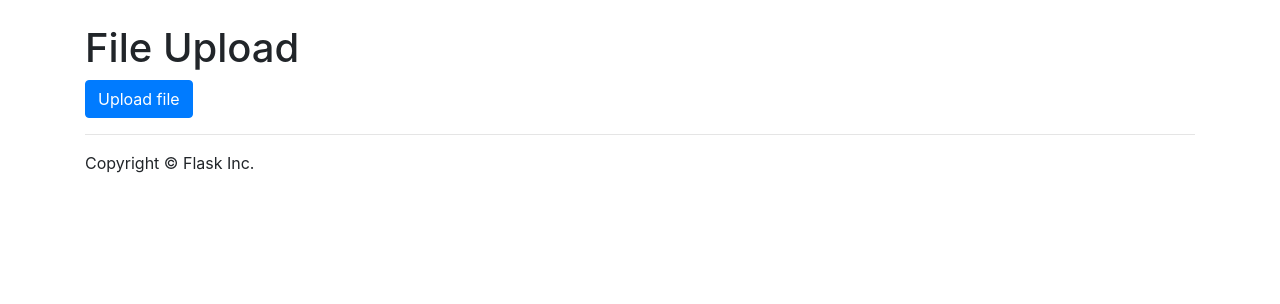
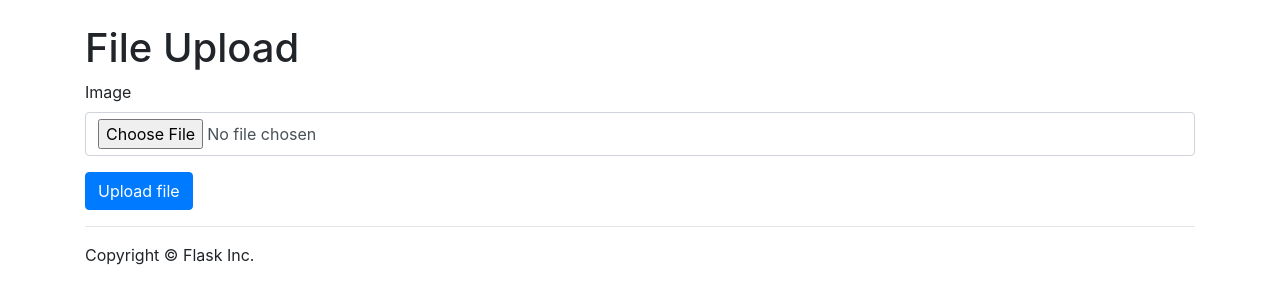
Before and after one commit to S-TJones/info3180-lab4, a Python web app: template app/templates/upload.html in a window 1280 px wide. Shown: the part 56-360 px from the top of the page. Run offline with Jinja, Linux system fonts and the light colour scheme; the template is opened without the code that fills it, so the values that code supplies are empty, except form fields; form fields are guessed from the names that the template uses; some libraries are stand-ins or nearby versions.

Commit message:
Setup the Upload folder and Created Upload form

```diff
--- a/app/config.py
+++ b/app/config.py
@@ -6,6 +6,7 @@ class Config(object):
     SECRET_KEY = os.environ.get('SECRET_KEY') or 'Som3$ec5etK*y'
     ADMIN_USERNAME = os.environ.get('ADMIN_USERNAME') or 'admin'
     ADMIN_PASSWORD = os.environ.get('ADMIN_PASSWORD') or 'Password123'
+    UPLOAD_FOLDER = 'uploads'
 
 
 class DevelopmentConfig(Config):
--- /dev/null
+++ b/app/forms.py
@@ -0,0 +1,6 @@
+from flask_wtf import FlaskForm
+from flask_wtf.file import FileField, FileAllowed, FileRequired
+from werkzeug.utils import secure_filename
+
+class UploadForm(FlaskForm):
+    image = FileField('Image', validators=[FileRequired(), FileAllowed(['jpg','png'], 'Please Upload Images Only!')])
--- a/app/templates/upload.html
+++ b/app/templates/upload.html
@@ -6,9 +6,15 @@
 {% include 'flash_messages.html' %}
 
 {# Add the appropriate method and enctype attributes to the form tag to allow for file uploads #}
-<form action="{{ url_for('upload') }}">
+<form action="{{ url_for('upload') }}" method="post" enctype="multipart/form-data">
+
+  {{ form.csrf_token }}
 
   {# Add the file upload field as you learnt for Flask-WTF #}
+  <div class="form-group">
+    {{ form.image.label }}
+    {{ form.image(class="form-control") }}
+  </div>
 
   <button type="submit" name="submit" class="btn btn-primary">Upload file</button>
 </form>
```
Also changed, not shown: app/views.py (+13 -5 lines).
